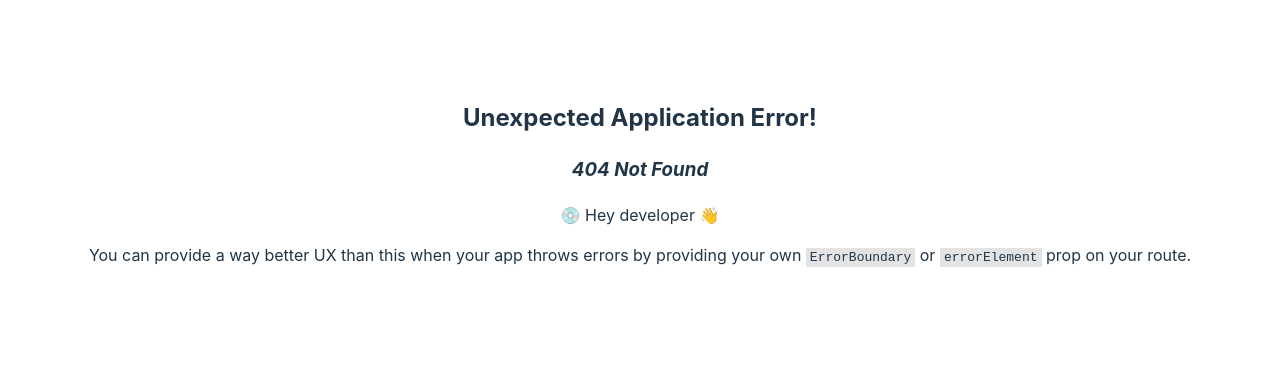
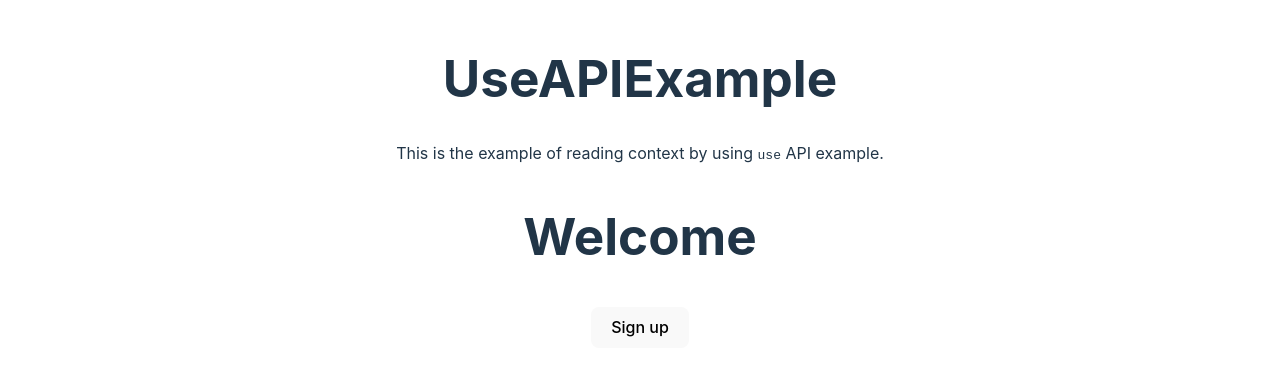
Before and after one commit to Hooded22/react-19-demo, a React (Vite) app: page /use-api-example in a window 1280 px wide. Before the commit this address had no page. Shown: the part 218-594 px from the top of the page. Built offline with nearby package versions, Linux system fonts and the light colour scheme.

Commit message:
feat: Add example showcasing usage of React `use` API with context

```diff
--- a/src/App.tsx
+++ b/src/App.tsx
@@ -4,6 +4,7 @@ import {HomePage} from "./components/HomePage/HomePage.tsx";
 import {UseTransitionExample} from "./components/UseTransitionExample";
 import {FormActionExample} from './components/FormActionsExamples/';
 import UseOptimisticExample from "./components/UseOptimisticExample/UseOptimisticExample.tsx";
+import {UseAPIExample} from "./components/UseAPIExample/UseAPIExample.tsx";
 
 function App() {
     const router = createBrowserRouter(createRoutesFromElements(
@@ -12,6 +13,7 @@ function App() {
             <Route path="use-transition-example" element={<UseTransitionExample/>}/>
             <Route path="form-actions-example" element={<FormActionExample/>}/>
             <Route path="use-optimistic-example" element={<UseOptimisticExample/>}/>
+            <Route path="use-api-example" element={<UseAPIExample/>}/>
         </Route>
     ))
 
--- a/src/components/HomePage/HomePage.tsx
+++ b/src/components/HomePage/HomePage.tsx
@@ -17,6 +17,11 @@ export const HomePage = () => {
             description: "Demonstration of optimistic UI updates using React",
             page: "use-optimistic-example",
         },
+        {
+            title: "Use API Example",
+            description: "Example showcasing usage of new `use` React API",
+            page: "use-api-example",
+        },
     ];
 
     return (
--- /dev/null
+++ b/src/components/UseAPIExample/ReadingContextWithUse/Button.tsx
@@ -0,0 +1,18 @@
+import {ReactNode, use} from 'react';
+import ThemeContext from './ThemeContext';
+
+interface ButtonProps {
+    show: boolean;
+    children: ReactNode;
+}
+
+export default function Button({show, children}: ButtonProps) {
+    if (show) {
+        const theme = use(ThemeContext);
+        const className = 'button-' + theme;
+
+        return <button className={className}>{children}</button>;
+    }
+
+    return null;
+}
--- /dev/null
+++ b/src/components/UseAPIExample/ReadingContextWithUse/Form.tsx
@@ -0,0 +1,11 @@
+import Panel from './Panel.tsx';
+import Button from './Button';
+
+export default function Form() {
+    return (
+        <Panel title="Welcome">
+            <Button show={true}>Sign up</Button>
+            <Button show={false}>Log in</Button>
+        </Panel>
+    );
+}
--- /dev/null
+++ b/src/components/UseAPIExample/ReadingContextWithUse/Panel.tsx
@@ -0,0 +1,19 @@
+import {ReactNode, useContext} from 'react';
+import ThemeContext from './ThemeContext';
+
+interface PanelProps {
+    title: string;
+    children: ReactNode;
+}
+
+export default function Panel({title, children}: PanelProps) {
+    const theme = useContext(ThemeContext);
+    const className = 'panel-' + theme;
+
+    return (
+        <section className={className}>
+            <h1>{title}</h1>
+            {children}
+        </section>
+    );
+}
--- /dev/null
+++ b/src/components/UseAPIExample/ReadingContextWithUse/ReadingContextWithUse.tsx
@@ -0,0 +1,10 @@
+import ThemeContext from './ThemeContext';
+import Form from './Form';
+
+export default function ReadingContextWithUse() {
+    return (
+        <ThemeContext.Provider value="dark">
+            <Form/>
+        </ThemeContext.Provider>
+    );
+}
--- /dev/null
+++ b/src/components/UseAPIExample/ReadingContextWithUse/ThemeContext.ts
@@ -0,0 +1,5 @@
+import {createContext} from 'react';
+
+const ThemeContext = createContext<string | null>(null);
+
+export default ThemeContext;
--- /dev/null
+++ b/src/components/UseAPIExample/UseAPIExample.tsx
@@ -0,0 +1,9 @@
+import ReadingContextWithUse from "./ReadingContextWithUse/ReadingContextWithUse.tsx";
+
+export const UseAPIExample = () => {
+    return <div>
+        <h1>UseAPIExample</h1>
+        <p>This is the example of reading context by using <code>use</code> API example.</p>
+        <ReadingContextWithUse/>
+    </div>;
+}
```
